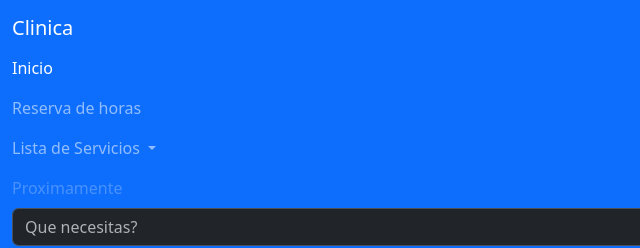
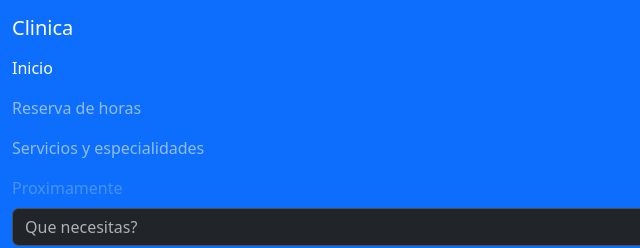
Before and after one commit to Pedro420-z/ConsultorioHTML, a plain HTML site: page Index.html in a window 1280 px wide. Both pictures are taken after a click on the button "Toggle navigation". Shown: the top 248 px of the page, 0-640 px from the left. Drawn offline with nearby package versions, Linux system fonts and the light colour scheme; grey boxes are pictures that could not be loaded.

Commit message:
se creó el archivo Servicios.html

```diff
--- a/Index.html
+++ b/Index.html
@@ -24,9 +24,9 @@
                     <a class="nav-link" href="Reserva.html">Reserva de horas</a>
                     </li>
                     <li class="nav-item dropdown">
-                    <a class="nav-link dropdown-toggle" href="#" role="button" data-bs-toggle="dropdown" aria-expanded="false">
-                    Lista de Servicios
-                    </a>
+                    <li class="nav-item">
+                    <a class="nav-link" href="Servicios.html">Servicios y especialidades</a>
+                    </li>
                     <ul class="dropdown-menu">
                     <li><a class="dropdown-item" href="#">Action</a></li>
                     <li><a class="dropdown-item" href="#">Another action</a></li>
```
Also changed, not shown: Servicios.html (added, +16 -0 lines), Reserva.html (line endings or trailing spaces).
